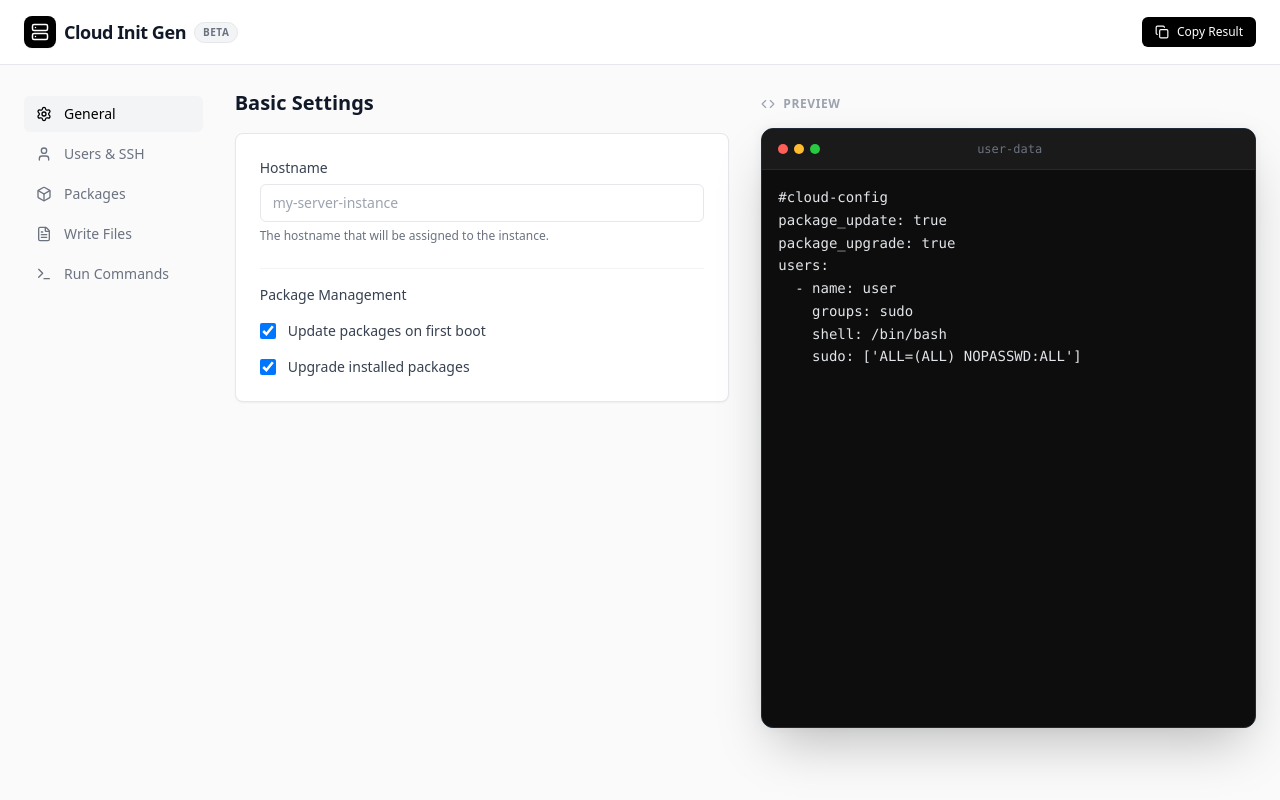
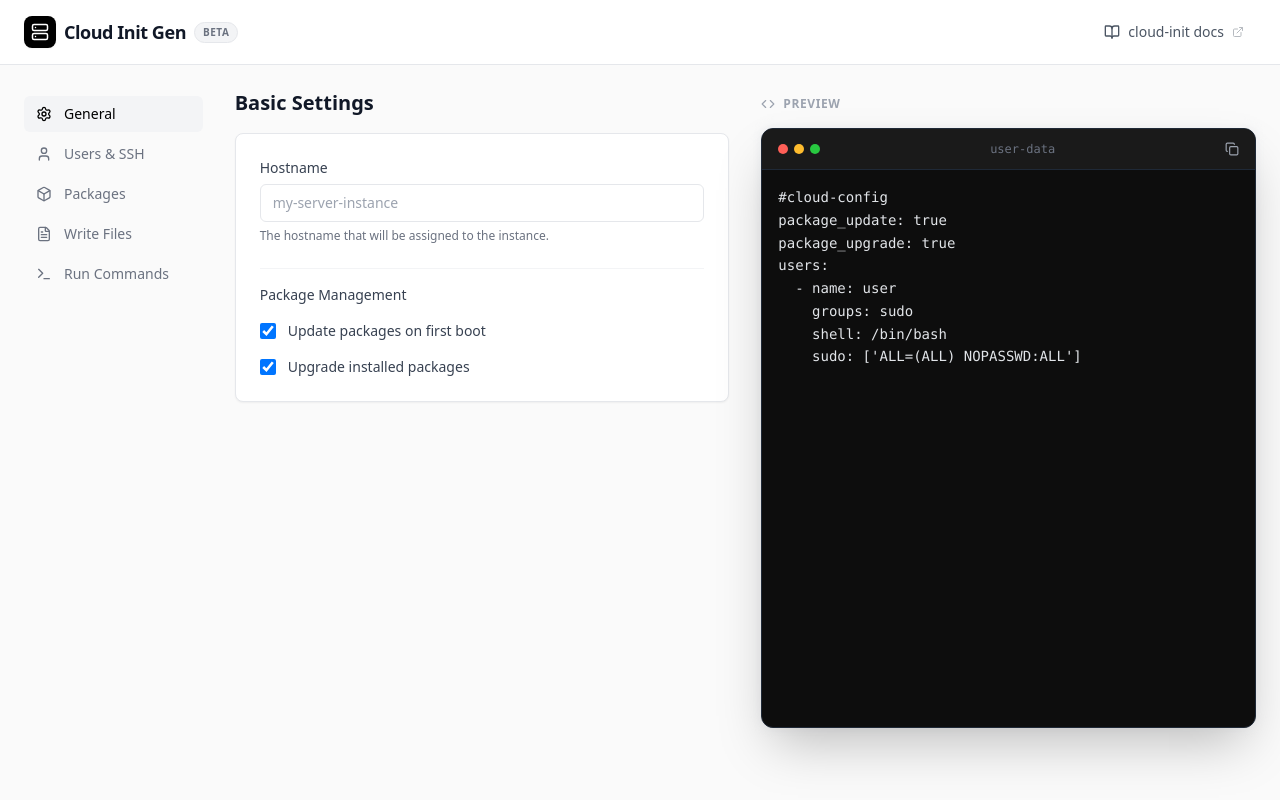
Before and after one commit to iqlal/cloud-init-gen, a React (Vite) app: page / in a window 1280 px wide. Built offline with nearby package versions, Linux system fonts and the light colour scheme.

Commit message:
Add documentation link and update copy button functionality

```diff
--- a/src/App.jsx
+++ b/src/App.jsx
@@ -1,5 +1,5 @@
 import React, { useState, useEffect } from 'react';
-import { Copy, Check, Plus, Trash2, FileText, User, Box, Terminal, Server, Settings, Code, X } from 'lucide-react';
+import { Copy, Check, Plus, Trash2, FileText, User, Box, Terminal, Server, Settings, Code, X, ExternalLink, BookOpen } from 'lucide-react';
 
 // --- UI Components ---
 
@@ -237,8 +237,8 @@ export default function CloudInitGenerator() {
     <button
       onClick={() => setActiveTab(id)}
       className={`w-full flex items-center gap-3 px-3 py-2 text-sm font-medium rounded-md transition-all ${activeTab === id
-          ? 'bg-gray-100 text-black'
-          : 'text-gray-500 hover:text-black hover:bg-gray-50'
+        ? 'bg-gray-100 text-black'
+        : 'text-gray-500 hover:text-black hover:bg-gray-50'
         }`}
     >
       <Icon size={16} />
@@ -259,10 +259,17 @@ export default function CloudInitGenerator() {
             <span className="px-2 py-0.5 rounded-full bg-gray-100 border border-gray-200 text-[10px] text-gray-500 font-bold uppercase tracking-wider">Beta</span>
           </div>
           <div className="flex items-center gap-4">
-            <Button variant="primary" size="sm" onClick={copyToClipboard} className="gap-2">
-              {copied ? <Check size={14} /> : <Copy size={14} />}
-              {copied ? 'Copied' : 'Copy Result'}
-            </Button>
+            {/* Updated Link to Documentation */}
+            <a
+              href="https://cloudinit.readthedocs.io/en/latest/"
+              target="_blank"
+              rel="noopener noreferrer"
+              className="flex items-center gap-2 text-sm font-medium text-gray-600 hover:text-black transition-colors px-3 py-2 rounded-md hover:bg-gray-50"
+            >
+              <BookOpen size={16} />
+              cloud-init docs
+              <ExternalLink size={12} className="opacity-40" />
+            </a>
           </div>
         </div>
       </header>
@@ -554,7 +561,13 @@ export default function CloudInitGenerator() {
                     <div className="w-2.5 h-2.5 rounded-full bg-[#28C840]" />
                   </div>
                   <span className="text-xs text-gray-500 font-mono">user-data</span>
-                  <div className="w-10"></div> {/* Spacer for alignment */}
+                  <button
+                    onClick={copyToClipboard}
+                    className="text-gray-400 hover:text-white transition-colors"
+                    title="Copy Code"
+                  >
+                    {copied ? <Check size={14} /> : <Copy size={14} />}
+                  </button>
                 </div>
 
                 {/* Code Content */}
```
